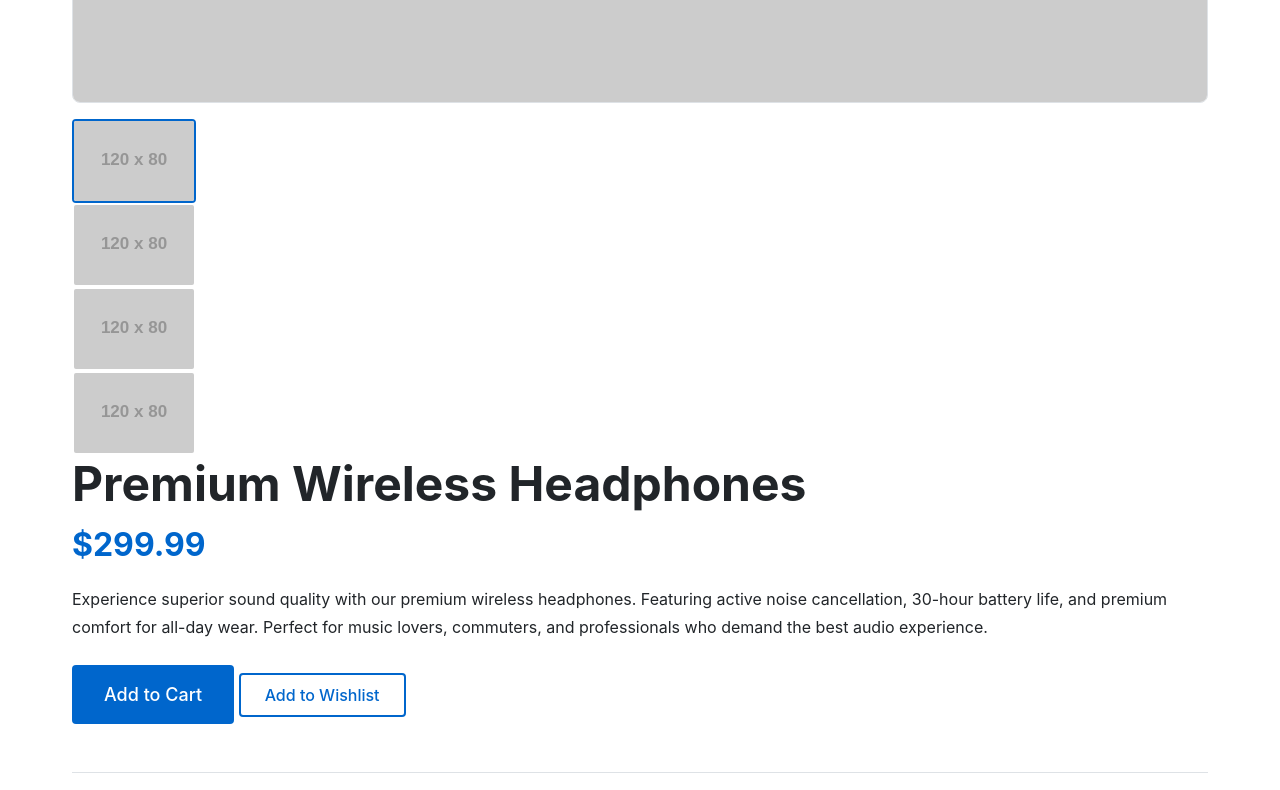
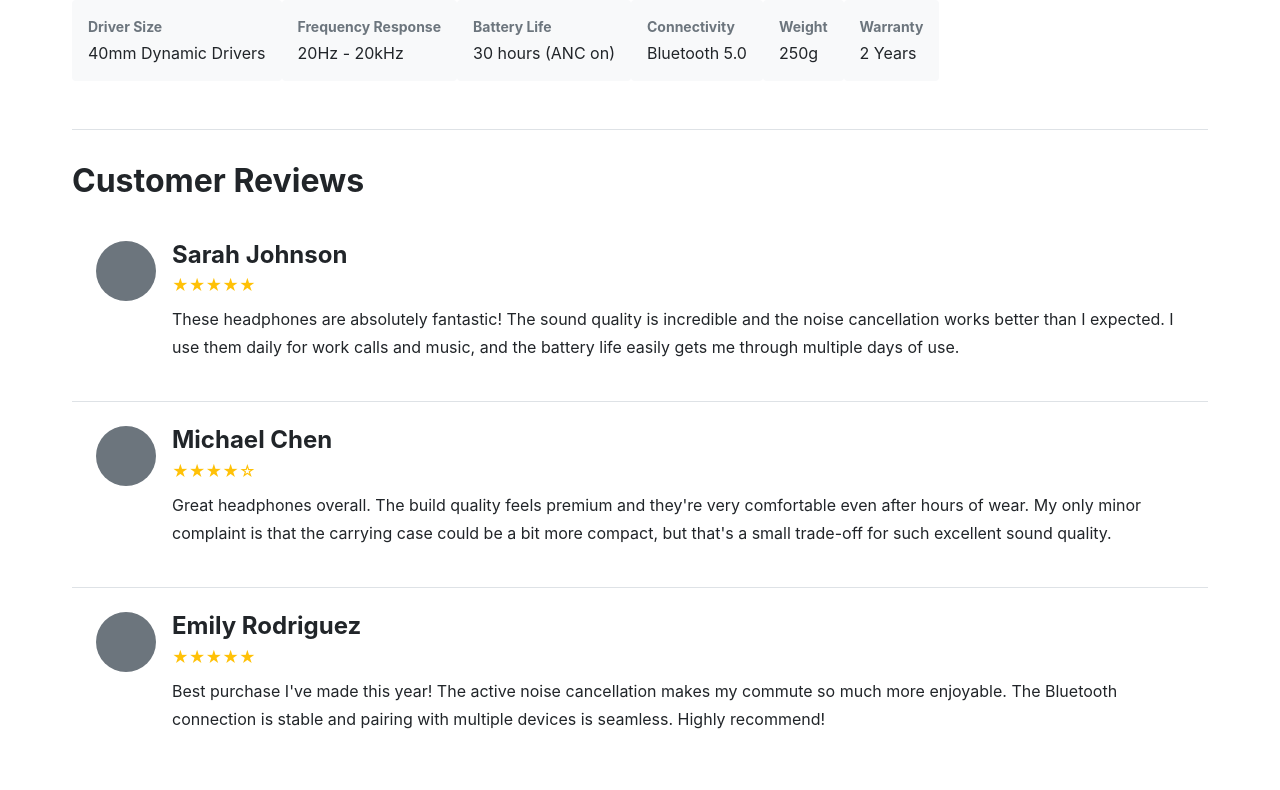
Before and after one commit to obviouslyweb/butterfield-wdd331-portfolio, a plain HTML site: page unit-2/flexbox-starter/product.html in a window 1280 px wide. Shown: the part 687-1477 px from the top of the page. Drawn offline with Linux system fonts and the light colour scheme; placeholder pictures from the web are drawn by us.

Commit message:
Completed product page.

```diff
--- a/unit-2/flexbox-starter/css/layout/product.css
+++ b/unit-2/flexbox-starter/css/layout/product.css
@@ -1,54 +1,44 @@
 /**
  * Product Page Layout
- * TODO: Implement a product detail page with gallery, info panel, specs, and reviews
- *
- * Requirements:
- * - Gallery and info panel should be side-by-side on wide screens, stacked on narrow
- * - Thumbnail strip should use Flexbox with gap
- * - Specifications should create responsive columns using flex-basis
- * - Reviews should use the media object pattern
  */
 
 .product-container {
     max-width: var(--container-max-width);
     margin: 0 auto;
     padding: var(--spacing-xl);
+    flex: 1;
 }
 
-/* TODO: Style the product top section (gallery + info)
- * Hint: Use Flexbox with flex-wrap: wrap
- * Set appropriate flex-basis values for responsive behavior
- * Gallery should be larger than info panel
- */
 .product-top {
-    /* Your code here */
+    display: flex;
+    flex-wrap: wrap;
+    gap: var(--spacing-med);
+    flex-basis: 200px;
 }
 
-/* TODO: Style the image gallery
- * Hint: Should be a flex item with flex-basis around 60%
- * Contains main image and thumbnail strip
- */
 .product-gallery {
-    /* Your code here */
+    display: flex;
+    flex-shrink: 2;
+    flex-basis: 60%;
+    flex-grow: 0.5;
 }
 
 .product-main-image {
     width: 100%;
     border-radius: var(--radius-med);
-    margin-bottom: var(--spacing-med);
     border: 1px solid var(--color-border);
 }
 
-/* TODO: Style the thumbnail strip
- * Hint: Use Flexbox with gap for spacing
- * Each thumbnail should have a fixed flex-basis but can shrink
- */
 .product-thumbnails {
-    /* Your code here */
+    display: flex;
+    flex-direction: column;
+    align-items: center;
 }
 
 .product-thumbnail {
-    /* Your code here - what flex properties create fixed-width thumbnails that can shrink? */
+    flex-grow: 2;
+    flex-basis: 50%;
+    flex-shrink: 10;
     border-radius: var(--radius-sm);
     border: 2px solid transparent;
     cursor: pointer;
@@ -60,13 +50,12 @@
     border-color: var(--color-primary);
 }
 
-/* TODO: Style the product info panel
- * Hint: Should be a flex item with flex-basis around 35%
- * Use flex-direction: column to stack content
- * Use gap for consistent spacing between sections
- */
 .product-info {
-    /* Your code here */
+    display: flex;
+    flex-basis: 35%;
+    flex-grow: 1;
+    flex-direction: column;
+    gap: var(--spacing-sm);
 }
 
 .product-title {
@@ -86,26 +75,28 @@
 }
 
 .product-actions {
-    /* Your code here - use Flexbox to arrange buttons */
+    display: flex;
+    gap: var(--spacing-med);
+    flex-basis: 50%;
+    flex-direction: row;
 }
 
-/* TODO: Style the specifications section
- * Hint: Use Flexbox with flex-wrap to create responsive columns
- * Each spec item should have flex: 1 1 200px for automatic wrapping
- */
 .product-specs {
+    display: flex;
+    flex-direction: column;
+    flex-wrap: wrap;
     margin-top: var(--spacing-xxl);
     padding-top: var(--spacing-xl);
     border-top: 1px solid var(--color-border);
 }
 
 .specs-list {
-    /* Your code here */
+    display: flex;
+    flex: 1 1 50px;
     list-style: none;
 }
 
 .spec-item {
-    /* Your code here */
     padding: var(--spacing-med);
     background-color: var(--color-surface);
     border-radius: var(--radius-sm);
@@ -123,11 +114,6 @@
     color: var(--color-text);
 }
 
-/* TODO: Style the reviews section with media object pattern
- * Hint: Each review should be a Flexbox container
- * Avatar on left with fixed width, content on right grows to fill space
- * Content area needs min-width: 0 to allow text wrapping
- */
 .product-reviews {
     margin-top: var(--spacing-xxl);
     padding-top: var(--spacing-xl);
@@ -135,9 +121,11 @@
 }
 
 .review {
-    /* Your code here - implement media object pattern */
+    display: flex;
+    min-width: 0;
     padding: var(--spacing-lg);
     border-bottom: 1px solid var(--color-border);
+    gap: var(--spacing-med);
 }
 
 .review:last-child {
@@ -145,15 +133,14 @@
 }
 
 .review-avatar {
-    /* Your code here - fixed width, no shrinking */
-    width: 60px;
+    min-width: 60px;
     height: 60px;
     border-radius: 50%;
     background-color: var(--color-secondary);
 }
 
 .review-content {
-    /* Your code here - grows to fill space, remember min-width: 0 */
+    flex: 1;
 }
 
 .review-author {
```
